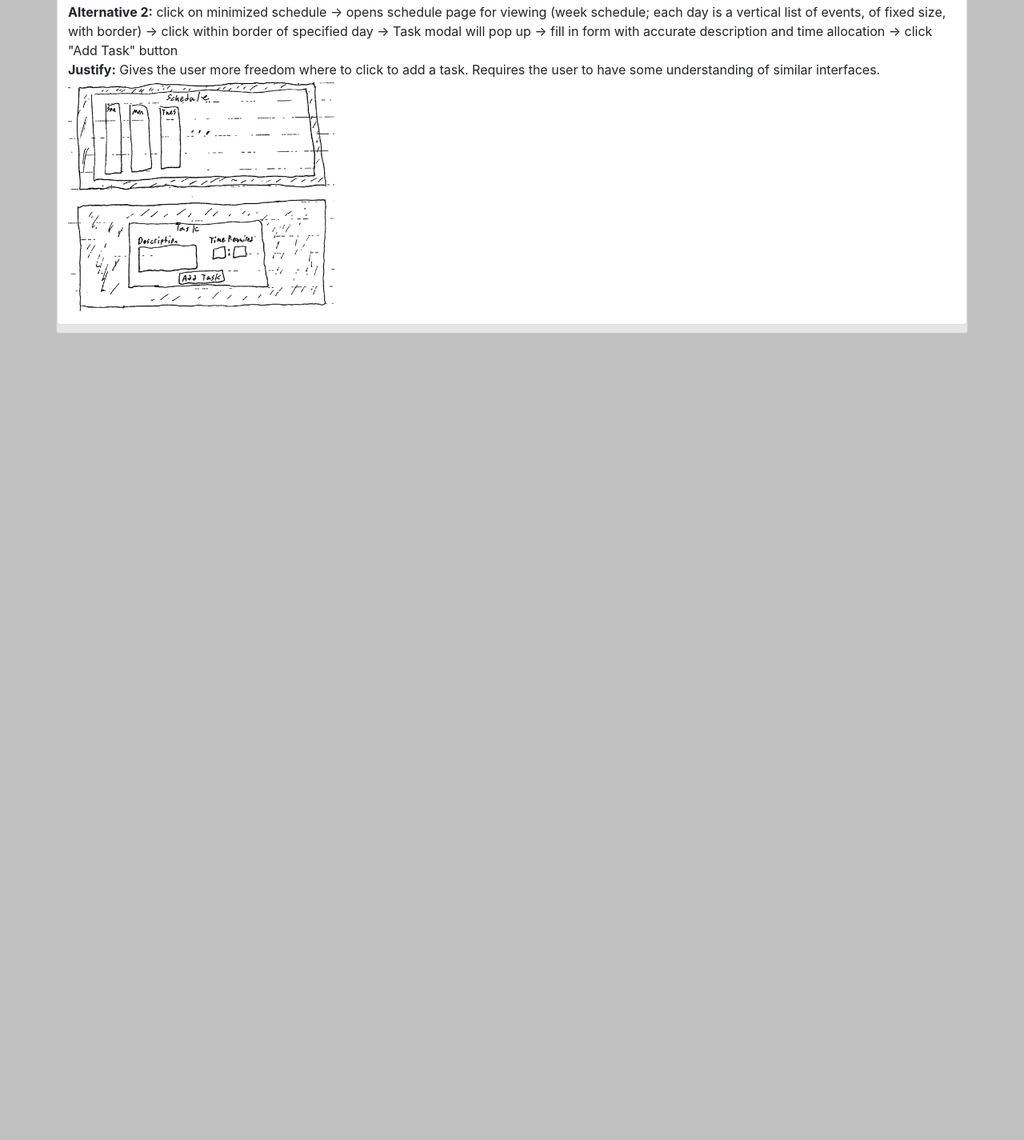
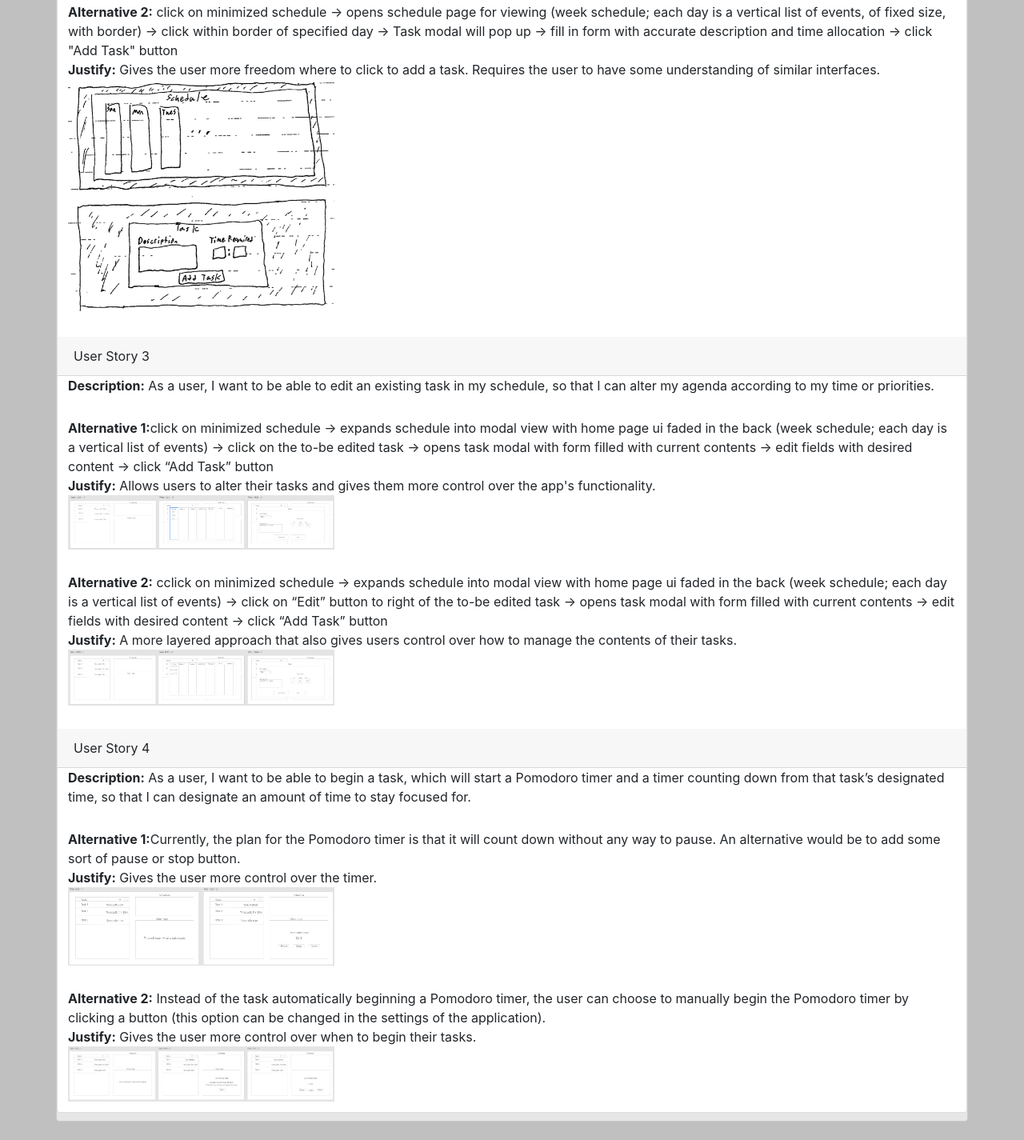
Before and after one commit to kdan313/kdan313.github.io, a plain HTML site: page milestone-3.html in a window 1280 px wide. Shown: the part 2216-3641 px from the top of the page at 80% size. Before the commit the page ends 2655 px from the top, so only its background shows below. Drawn offline with nearby package versions, Linux system fonts and the light colour scheme.

Commit message:
Update milestone-3.html

```diff
--- a/milestone-3.html
+++ b/milestone-3.html
@@ -77,6 +77,38 @@
                     <strong>Justify:</strong> Gives the user more freedom where to click to add a task. Requires the user to have some understanding of similar interfaces.</br>
                     <img class="Alternative_US" src="./Images/UseCase2_Alt2.png" alt="Use Case 1 - Alt 1"><img><!--ADD PHOTO HERE-->
                 </p>
+
+			<!--User Story 3-->
+            <div class="card-header">User Story 3</div>
+                <p class="card-text response">
+                    <strong>Description:</strong> As a user, I want to be able to edit an existing task in my schedule, so that I can alter my agenda according to my time or priorities.
+                </p>
+                <p class="card-text response">
+                    <strong>Alternative 1:</strong>click on minimized schedule -> expands schedule into modal view with home page ui faded in the back (week schedule; each day is a vertical list of events) -> click on the to-be edited task -> opens task modal with form filled with current contents -> edit fields with desired content -> click “Add Task” button </br>
+                    <strong>Justify:</strong> Allows users to alter their tasks and gives them more control over the app's functionality.</br>
+                    <img class="Alternative_US" src="./Images/UseCase3_Alt1.png" alt="Use Case 3 - Alt 1"><img><!--ADD PHOTO HERE-->
+                </p>
+                <p class="card-text response">
+                    <strong>Alternative 2:</strong> cclick on minimized schedule -> expands schedule into modal view with home page ui faded in the back (week schedule; each day is a vertical list of events) -> click on “Edit” button to right of the to-be edited task -> opens task modal with form filled with current contents -> edit fields with desired content -> click “Add Task” button</br>
+                    <strong>Justify:</strong> A more layered approach that also gives users control over how to manage the contents of their tasks.</br>
+                    <img class="Alternative_US" src="./Images/UseCase3_Alt2.png" alt="Use Case 3 - Alt 2"><img><!--ADD PHOTO HERE-->
+                </p>
+
+			<!--User Story 4-->
+            <div class="card-header">User Story 4</div>
+                <p class="card-text response">
+                    <strong>Description:</strong> As a user, I want to be able to begin a task, which will start a Pomodoro timer and a timer counting down from that task’s designated time, so that I can designate an amount of time to stay focused for.
+                </p>
+                <p class="card-text response">
+                    <strong>Alternative 1:</strong>Currently, the plan for the Pomodoro timer is that it will count down without any way to pause. An alternative would be to add some sort of pause or stop button.</br>
+                    <strong>Justify:</strong> Gives the user more control over the timer.</br>
+                    <img class="Alternative_US" src="./Images/UseCase4_Alt1.png" alt="Use Case 4 - Alt 1"><img><!--ADD PHOTO HERE-->
+                </p>
+                <p class="card-text response">
+                    <strong>Alternative 2:</strong> Instead of the task automatically beginning a Pomodoro timer, the user can choose to manually begin the Pomodoro timer by clicking a button (this option can be changed in the settings of the application).</br>
+                    <strong>Justify:</strong> Gives the user more control over when to begin their tasks.</br>
+                    <img class="Alternative_US" src="./Images/UseCase4_Alt2.png" alt="Use Case 4 - Alt 2"><img><!--ADD PHOTO HERE-->
+                </p>
             </div>
           </div>
         </div>
```
